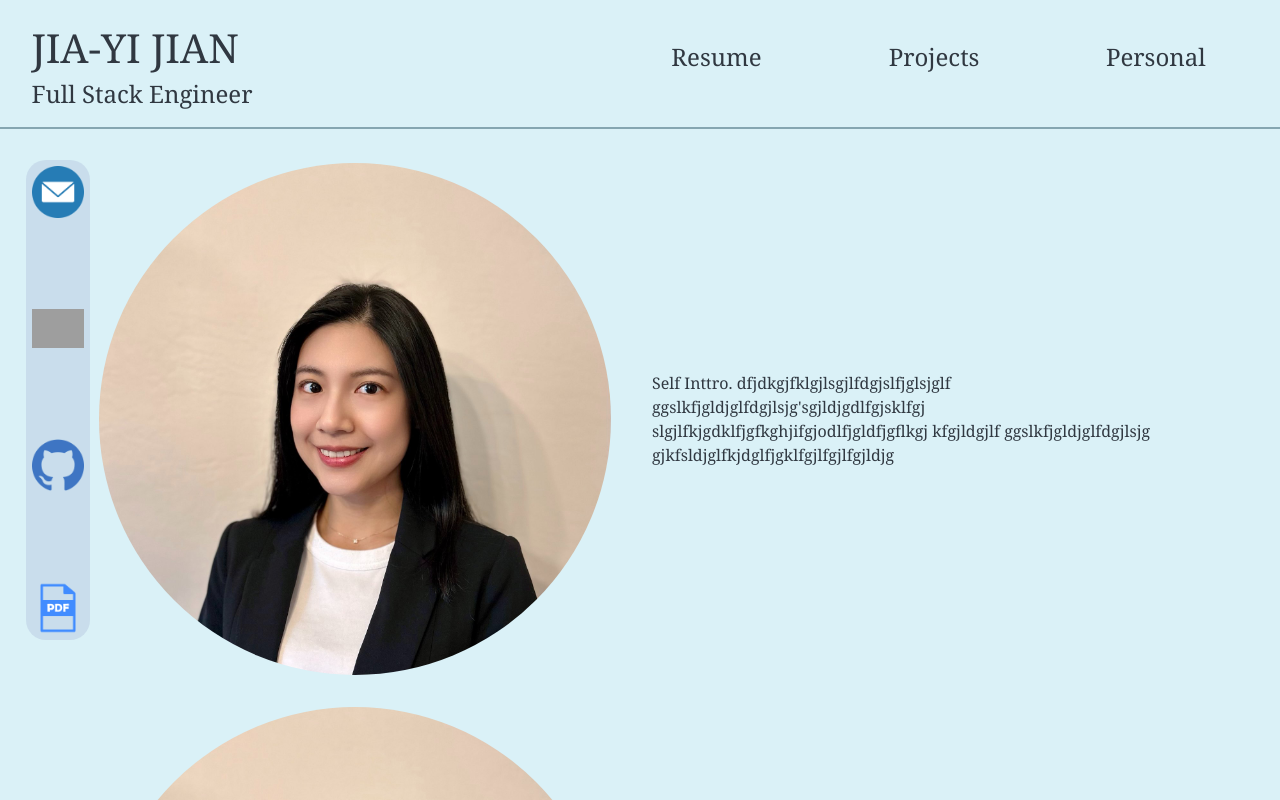
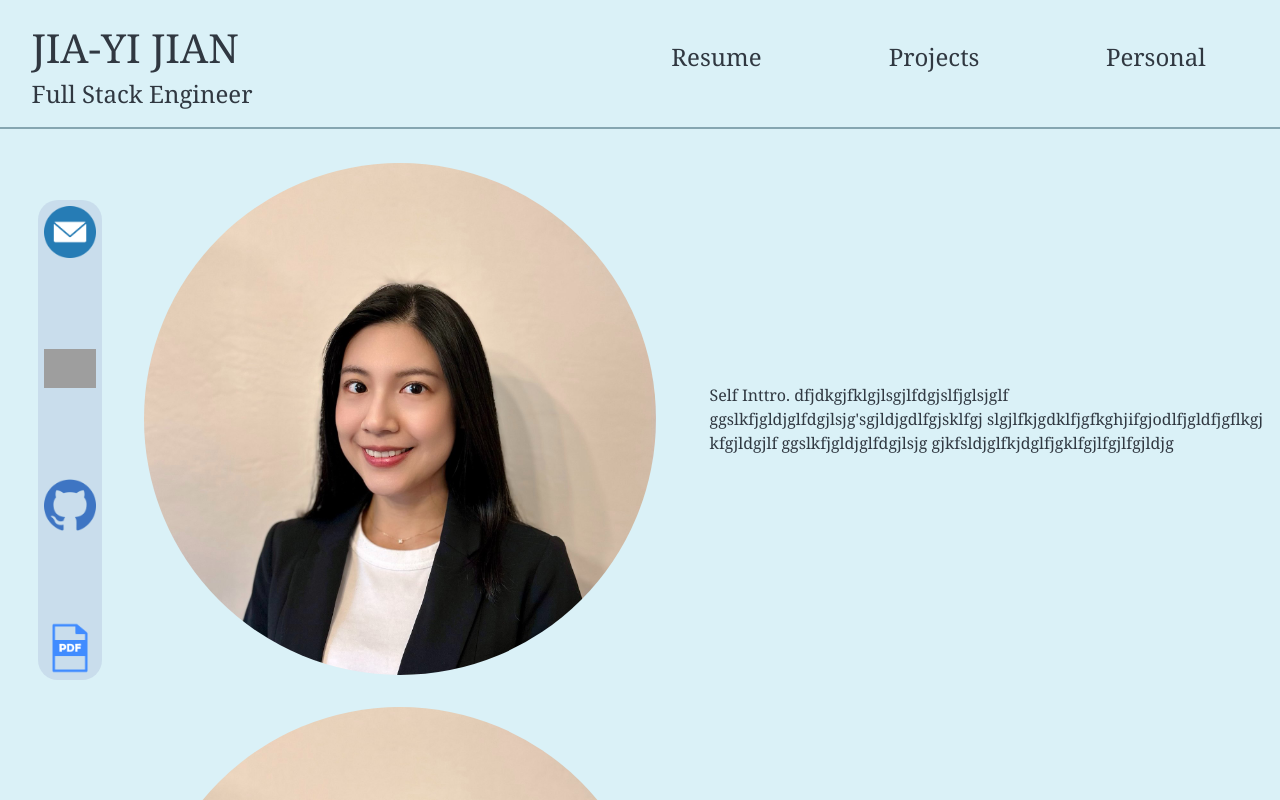
Before and after one commit to jyjian2/jessiesProfile, a React (Create React App) app: page / in a window 1280 px wide. Shown: the top 800 px of the page. Built offline with nearby package versions, Linux system fonts and the light colour scheme; grey boxes are pictures that could not be loaded.

Commit message:
completed position home contents

```diff
--- a/src/components/Home/Home.js
+++ b/src/components/Home/Home.js
@@ -11,7 +11,7 @@ function Home() {
         <>
 
             <div className="space"></div>
-            <Container>
+            <div className="home-wrap">
                 <Row className="picture-intro">
                     <Col className="picture">
                         <img src={ProfileImg} style={{ borderRadius: '50%', width: '40vw', height: 'auto' }}></img>
@@ -42,7 +42,7 @@ function Home() {
                         gjkfsldjglfkjdglfjgklfgjlfgjlfgjldjg</p>
                     </Col>
                 </Row>
-            </Container>
+            </div>
 
 
 
--- a/src/components/Home/HomeStyles.css
+++ b/src/components/Home/HomeStyles.css
@@ -91,3 +91,7 @@ img {
     background-color: #85a6b1;
     margin: 10px 0;
 }
+
+.home-wrap {
+    padding-left: 9vw;
+}
--- a/src/components/LeftContact/LeftContactStyles.css
+++ b/src/components/LeftContact/LeftContactStyles.css
@@ -15,8 +15,8 @@
     flex-direction: column;
     justify-content: space-between;
     position: fixed;
-    top: 20vh;
-    left: 2vw;
+    top: 25vh;
+    left: 3vw;
     background-color: rgb(183, 201, 226, 0.5);
     border-radius: 20px;
     width: 5vw;
```
